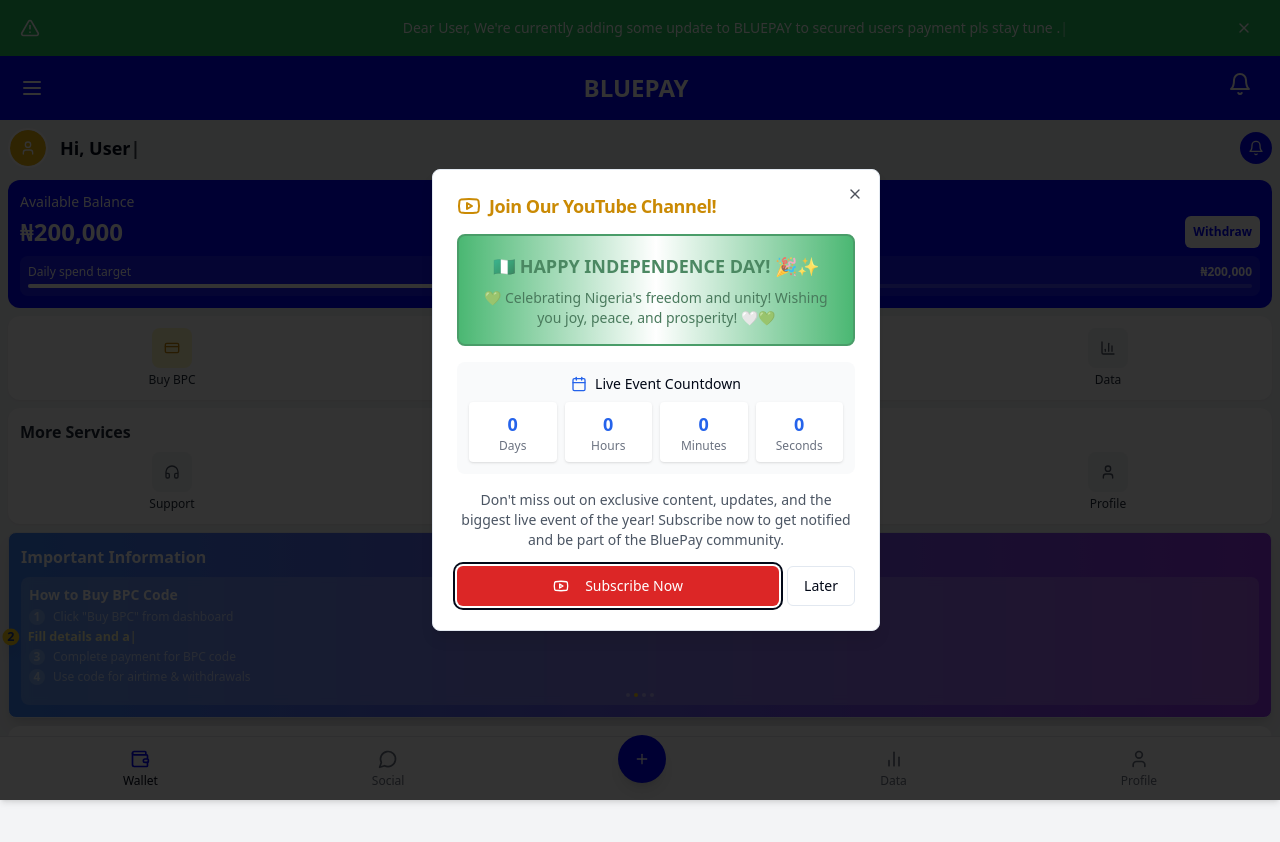
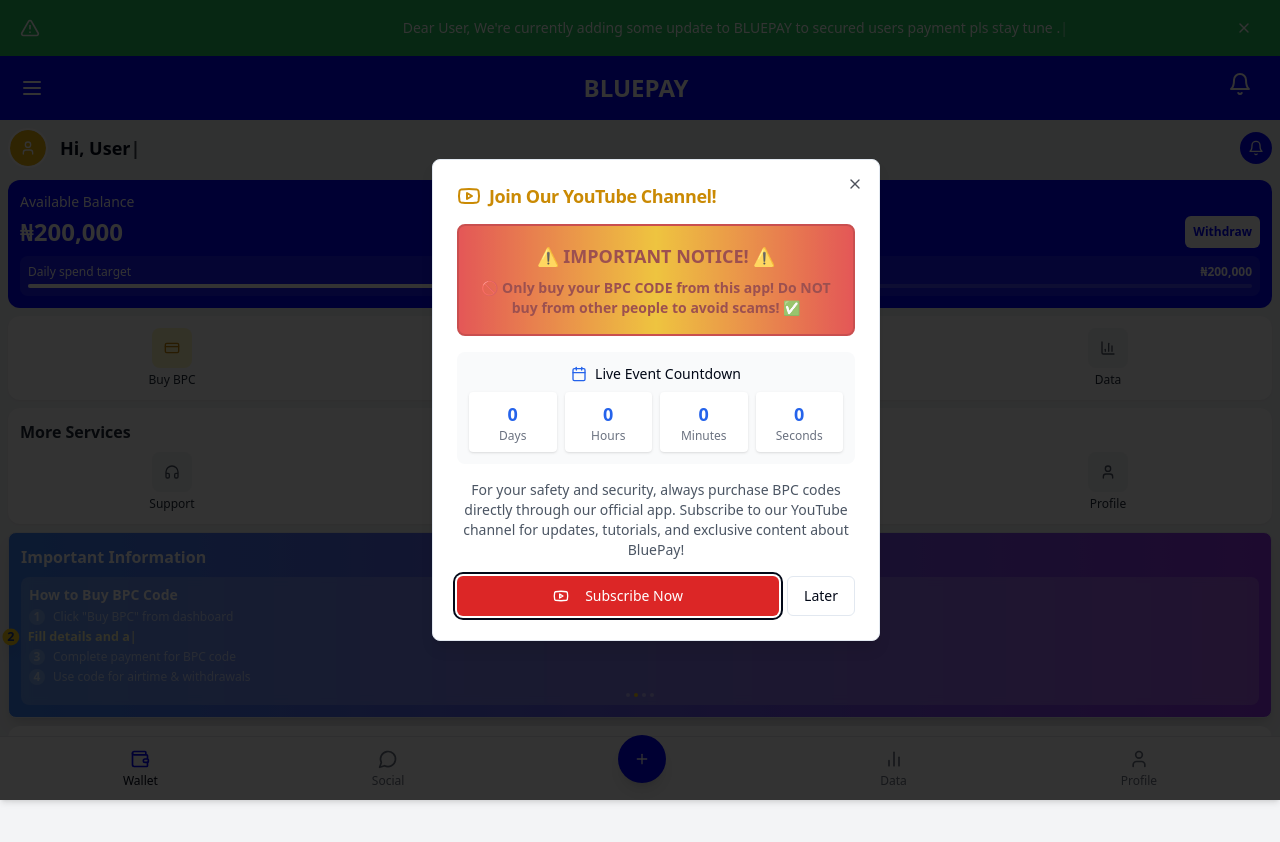
Before and after one commit to paygoline/bluepay-sysimtex, a React (Vite) app: page /dashboard in a window 1280 px wide. Shown: the top 842 px of the page. Built offline with nearby package versions, Linux system fonts and the light colour scheme.

Commit message:
Update popup message

```diff
--- a/src/components/dashboard/YouTubeNotificationPopup.tsx
+++ b/src/components/dashboard/YouTubeNotificationPopup.tsx
@@ -60,9 +60,9 @@ const YouTubeNotificationPopup = ({ isOpen, onClose }: YouTubeNotificationPopupP
 
         <div className="space-y-4">
           <div className="text-center">
-            <div className="bg-gradient-to-r from-green-600 via-white to-green-600 p-4 rounded-lg mb-4 animate-pulse border-2 border-green-700">
-              <h3 className="text-lg font-bold mb-2 text-green-800">🇳🇬 HAPPY INDEPENDENCE DAY! 🎉✨</h3>
-              <p className="text-sm text-green-900">💚 Celebrating Nigeria's freedom and unity! Wishing you joy, peace, and prosperity! 🤍💚</p>
+            <div className="bg-gradient-to-r from-red-600 via-yellow-500 to-red-600 p-4 rounded-lg mb-4 animate-pulse border-2 border-red-700">
+              <h3 className="text-lg font-bold mb-2 text-red-900">⚠️ IMPORTANT NOTICE! ⚠️</h3>
+              <p className="text-sm text-red-900 font-semibold">🚫 Only buy your BPC CODE from this app! Do NOT buy from other people to avoid scams! ✅</p>
             </div>
 
             <div className="bg-gray-50 p-3 rounded-lg mb-4">
@@ -92,8 +92,8 @@ const YouTubeNotificationPopup = ({ isOpen, onClose }: YouTubeNotificationPopupP
             </div>
 
             <p className="text-sm text-gray-600 mb-4">
-              Don't miss out on exclusive content, updates, and the biggest live event of the year!
-              Subscribe now to get notified and be part of the BluePay community.
+              For your safety and security, always purchase BPC codes directly through our official app.
+              Subscribe to our YouTube channel for updates, tutorials, and exclusive content about BluePay!
             </p>
           </div>
 
```
